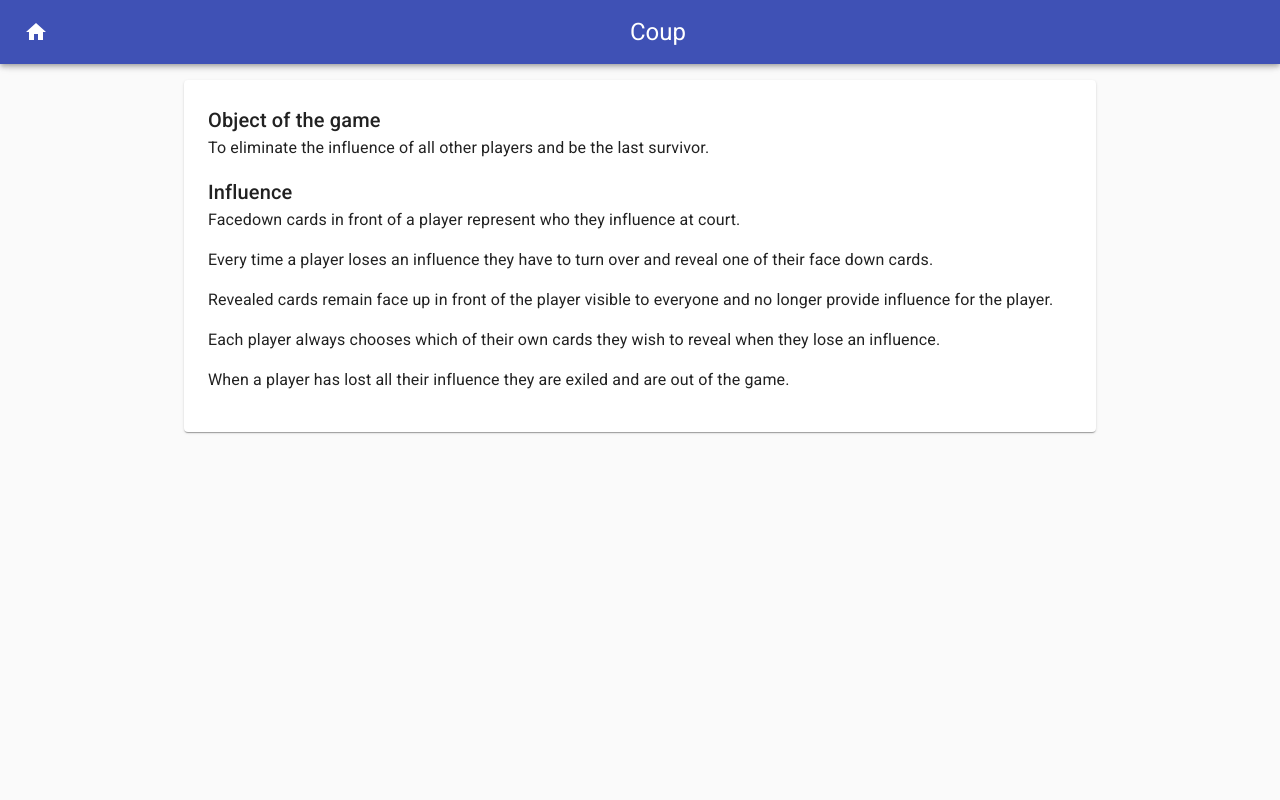
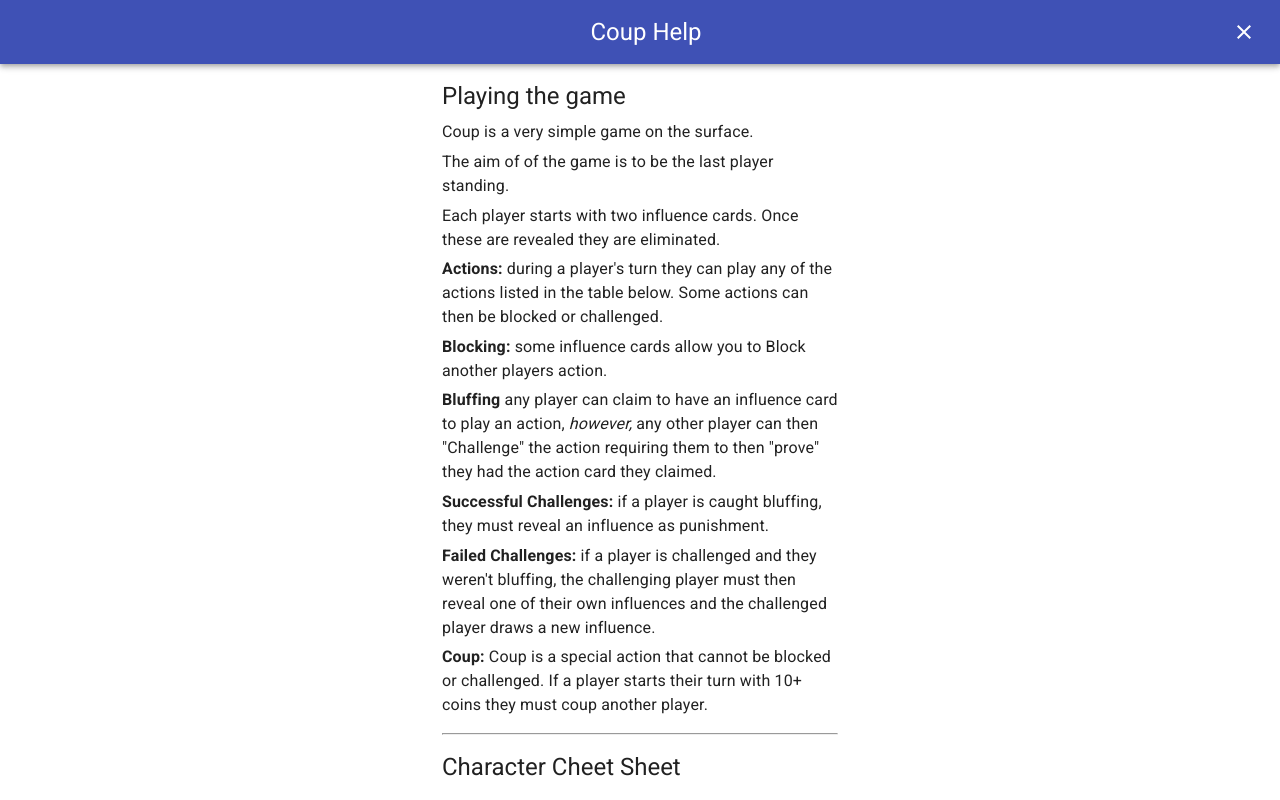
Before and after one commit to lukebatchelor/coup, a React app: page / in a window 1280 px wide. Both pictures are taken after a click on the link "Instructions". Built offline with nearby package versions, Linux system fonts and the light colour scheme; no server answers.

Commit message:
Adds new instructions screen

```diff
--- a/src/client/App.tsx
+++ b/src/client/App.tsx
@@ -2,12 +2,14 @@ import React, { useContext, useState, useEffect } from 'react';
 
 import { CssBaseline, makeStyles, AppBar, Toolbar, IconButton, Box, Typography } from '@material-ui/core';
 import HomeIcon from '@material-ui/icons/Home';
+import HelpIcon from '@material-ui/icons/Help';
 
 import { StartScreen, InstructionsScreen, JoinGameScreen, LobbyScreen, PlayingScreen, HostScreen } from './views';
 import { Views } from './views/Views';
 
 import { CurViewContext, SocketContext, PlayerContext } from './contexts';
 import { ConfirmDialog } from './components/ConfirmDialog';
+import { HelpDialog } from './components/HelpDialog';
 
 const useStyles = makeStyles((theme) => ({
   main: {
@@ -25,12 +27,16 @@ const useStyles = makeStyles((theme) => ({
 function shouldShowHomeButton(curView: Views) {
   return [Views.InstructionsScreen, Views.JoinGame, Views.Lobby, Views.PlayingScreen].includes(curView);
 }
+function shouldShowHelpButton(curView: Views) {
+  return curView === Views.PlayingScreen;
+}
 
 export function App() {
   const classes = useStyles();
   const [curView, setCurView] = useContext(CurViewContext);
   const [playerInfo, setPlayerInfo] = useContext(PlayerContext);
   const [confirmLeaveGameOpen, setConfirmLeaveGameOpen] = useState<boolean>(false);
+  const [helpDialogOpen, setHelpDialogOpen] = useState<boolean>(false);
 
   const socket = useContext(SocketContext);
   const closeConfirmLeaveGameDialog = () => setConfirmLeaveGameOpen(false);
@@ -65,6 +71,15 @@ export function App() {
         setCurView(Views.StartScreen);
     }
   }
+  function onHelpButtonClicked() {
+    setHelpDialogOpen(true);
+  }
+  function handleHelpDialogClose() {
+    setHelpDialogOpen(false);
+  }
+  function openHelpDialog() {
+    setHelpDialogOpen(true);
+  }
   function leaveGame() {
     closeConfirmLeaveGameDialog();
     socket.emit('player-leave-room', { roomCode: playerInfo.roomCode });
@@ -85,10 +100,15 @@ export function App() {
               Coup
             </Typography>
           </Box>
+          {shouldShowHelpButton(curView) && (
+            <IconButton color="inherit" aria-label="help" edge="end" onClick={onHelpButtonClicked}>
+              <HelpIcon />
+            </IconButton>
+          )}
         </Toolbar>
       </AppBar>
       <main className={classes.main}>
-        {curView === Views.StartScreen && <StartScreen />}
+        {curView === Views.StartScreen && <StartScreen showHelpMenu={openHelpDialog} />}
         {curView === Views.InstructionsScreen && <InstructionsScreen />}
         {curView === Views.JoinGame && <JoinGameScreen />}
         {curView === Views.Lobby && <LobbyScreen />}
@@ -98,6 +118,7 @@ export function App() {
       <ConfirmDialog onClose={closeConfirmLeaveGameDialog} onConfirm={onConfimLeaveGame} open={confirmLeaveGameOpen}>
         Are you sure you want to leave the current game?
       </ConfirmDialog>
+      <HelpDialog open={helpDialogOpen} handleClose={handleHelpDialogClose} />
     </div>
   );
 }
--- /dev/null
+++ b/src/client/components/HelpDialog.tsx
@@ -0,0 +1,154 @@
+import React from 'react';
+import {
+  makeStyles,
+  Dialog,
+  AppBar,
+  Toolbar,
+  IconButton,
+  Typography,
+  Button,
+  List,
+  ListItem,
+  ListItemText,
+  Divider,
+  Slide,
+  Box,
+  TableContainer,
+  Table,
+  TableHead,
+  TableRow,
+  TableCell,
+  TableBody,
+  Paper,
+  Container,
+} from '@material-ui/core';
+import CloseIcon from '@material-ui/icons/Close';
+import { TransitionProps } from '@material-ui/core/transitions';
+
+const useStyles = makeStyles((theme) => ({
+  appBar: {
+    position: 'relative',
+  },
+  table: {
+    maxWidth: '90%',
+  },
+}));
+
+const Transition = React.forwardRef(function Transition(
+  props: TransitionProps & { children?: React.ReactElement },
+  ref: React.Ref<unknown>
+) {
+  return <Slide direction="left" ref={ref} {...props} />;
+});
+
+const characterData = [
+  { name: '', action: 'Income', effect: 'Take 1 coin', counteraction: '' },
+  { name: '', action: 'Foreign Aid', effect: 'Take 2 coins', counteraction: '' },
+  { name: '', action: 'Coup', effect: 'Pay 7 coins\nChoose player to lose influence', counteraction: '' },
+  { name: 'Duke', action: 'Tax', effect: 'Take 3 coins', counteraction: 'Blocks Foreign Aid' },
+  {
+    name: 'Assassin',
+    action: 'Assassinate',
+    effect: 'Pay 3 coins\nChoose player to lose influence',
+    counteraction: 'Blocks Foreign Aid',
+  },
+  {
+    name: 'Ambassador',
+    action: 'Exchange',
+    effect: 'Draw 2 cards from the deck and put any 2 cards back',
+    counteraction: 'Blocks Stealing',
+  },
+  { name: 'Captain', action: 'Steal', effect: 'Take 2 coins from another player', counteraction: 'Blocks Stealing' },
+  { name: 'Contessa', action: '', effect: '', counteraction: 'Blocks Assassination' },
+];
+
+type HelpDialogProps = {
+  handleClose: () => void;
+  open: boolean;
+};
+export function HelpDialog(props: HelpDialogProps) {
+  const classes = useStyles();
+  const { handleClose, open } = props;
+
+  return (
+    <Dialog fullScreen open={open} onClose={handleClose} TransitionComponent={Transition}>
+      <AppBar className={classes.appBar}>
+        <Toolbar>
+          <Box pr={6} />
+          <Box flexGrow={1}>
+            <Typography variant="h5" noWrap align="center">
+              Coup Help
+            </Typography>
+          </Box>
+          <IconButton edge="end" color="inherit" onClick={handleClose} aria-label="close">
+            <CloseIcon />
+          </IconButton>
+        </Toolbar>
+      </AppBar>
+      <Container maxWidth="xs">
+        <Box mb={2} />
+        <Typography gutterBottom variant="h5">
+          Playing the game
+        </Typography>
+        <Typography gutterBottom>Coup is a very simple game on the surface.</Typography>
+        <Typography gutterBottom>The aim of of the game is to be the last player standing.</Typography>
+        <Typography gutterBottom>
+          Each player starts with two influence cards. Once these are revealed they are eliminated.
+        </Typography>
+        <Typography gutterBottom>
+          <strong>Actions:</strong> during a player's turn they can play any of the actions listed in the table below.
+          Some actions can then be blocked or challenged.
+        </Typography>
+        <Typography gutterBottom>
+          <strong>Blocking:</strong> some influence cards allow you to Block another players action.
+        </Typography>
+        <Typography gutterBottom>
+          <strong>Bluffing</strong> any player can claim to have an influence card to play an action, <i>however,</i>{' '}
+          any other player can then "Challenge" the action requiring them to then "prove" they had the action card they
+          claimed.
+        </Typography>
+        <Typography gutterBottom>
+          <strong>Successful Challenges:</strong> if a player is caught bluffing, they must reveal an influence as
+          punishment.
+        </Typography>
+        <Typography gutterBottom>
+          <strong>Failed Challenges:</strong> if a player is challenged and they weren't bluffing, the challenging
+          player must then reveal one of their own influences and the challenged player draws a new influence.
+        </Typography>
+        <Typography gutterBottom>
+          <strong>Coup:</strong> Coup is a special action that cannot be blocked or challenged. If a player starts their
+          turn with 10+ coins they must coup another player.
+        </Typography>
+        <Box mb={2} />
+        <hr />
+        <Box mb={2} />
+        <Typography variant="h5">Character Cheet Sheet</Typography>
+        <Table aria-label="Character Cheat Sheet">
+          <TableHead>
+            <TableRow>
+              <TableCell align="center">Action</TableCell>
+              <TableCell align="center">Effect</TableCell>
+              <TableCell align="center">Counteraction</TableCell>
+            </TableRow>
+          </TableHead>
+          <TableBody>
+            {characterData.map((row) => (
+              <TableRow key={row.name + '-' + row.action}>
+                <TableCell align="center">
+                  <strong>{row.name}</strong>
+                  <br />
+                  {row.action}
+                </TableCell>
+
+                <TableCell align="center">{row.effect}</TableCell>
+                <TableCell align="center">{row.counteraction}</TableCell>
+              </TableRow>
+            ))}
+          </TableBody>
+        </Table>
+
+        <Box mb={6} />
+      </Container>
+    </Dialog>
+  );
+}
--- a/src/client/views/StartScreen.tsx
+++ b/src/client/views/StartScreen.tsx
@@ -9,9 +9,12 @@ const useStyles = makeStyles((theme) => ({
   },
 }));
 
-type StartScreenProps = {};
+type StartScreenProps = {
+  showHelpMenu: () => void;
+};
 export function StartScreen(props: StartScreenProps) {
   const classes = useStyles();
+  const { showHelpMenu } = props;
   const [curView, setCurView] = useContext(CurViewContext);
   const [playerInfo, setPlayerInfo] = useContext(PlayerContext);
   const socket = useContext(SocketContext);
@@ -29,7 +32,7 @@ export function StartScreen(props: StartScreenProps) {
     setCurView(Views.JoinGame);
   };
   const onInstructionsClick = () => {
-    setCurView(Views.InstructionsScreen);
+    showHelpMenu();
   };
 
   return (
```
